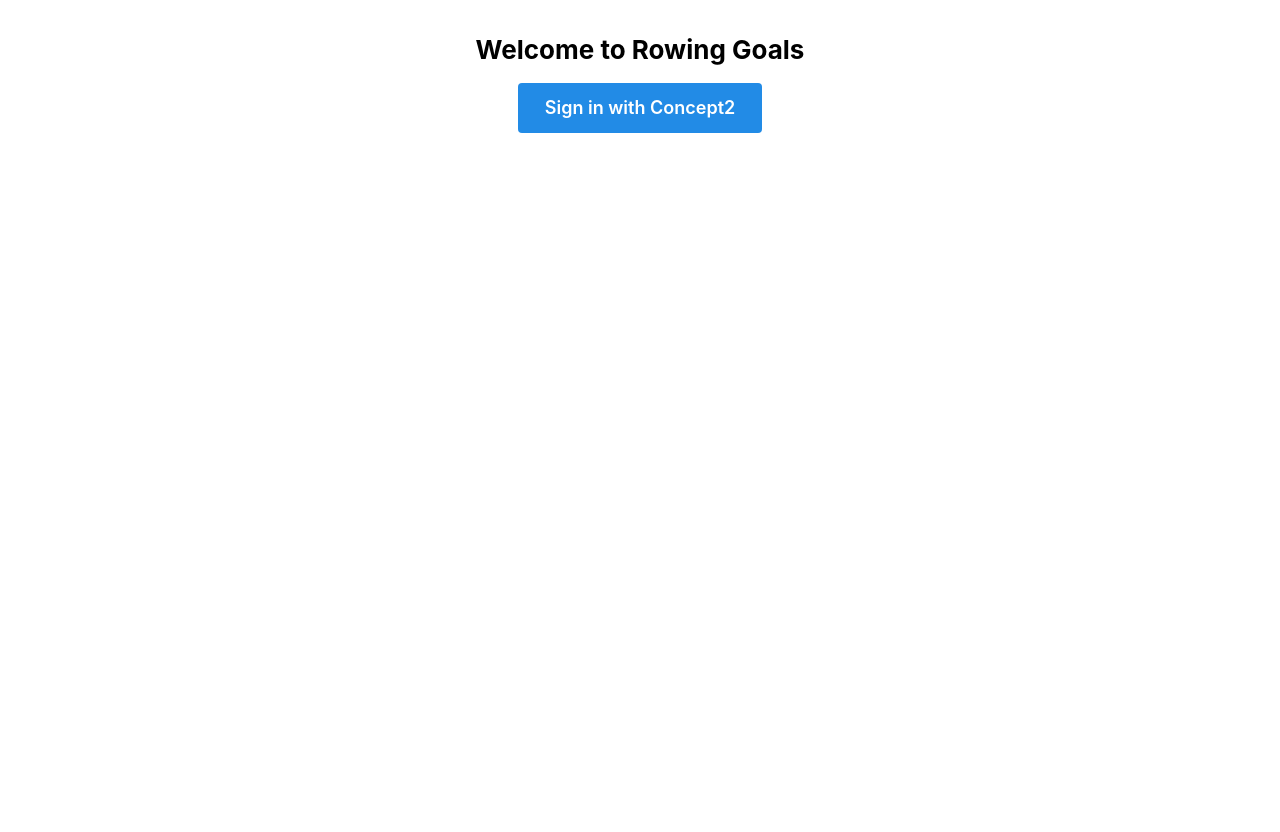
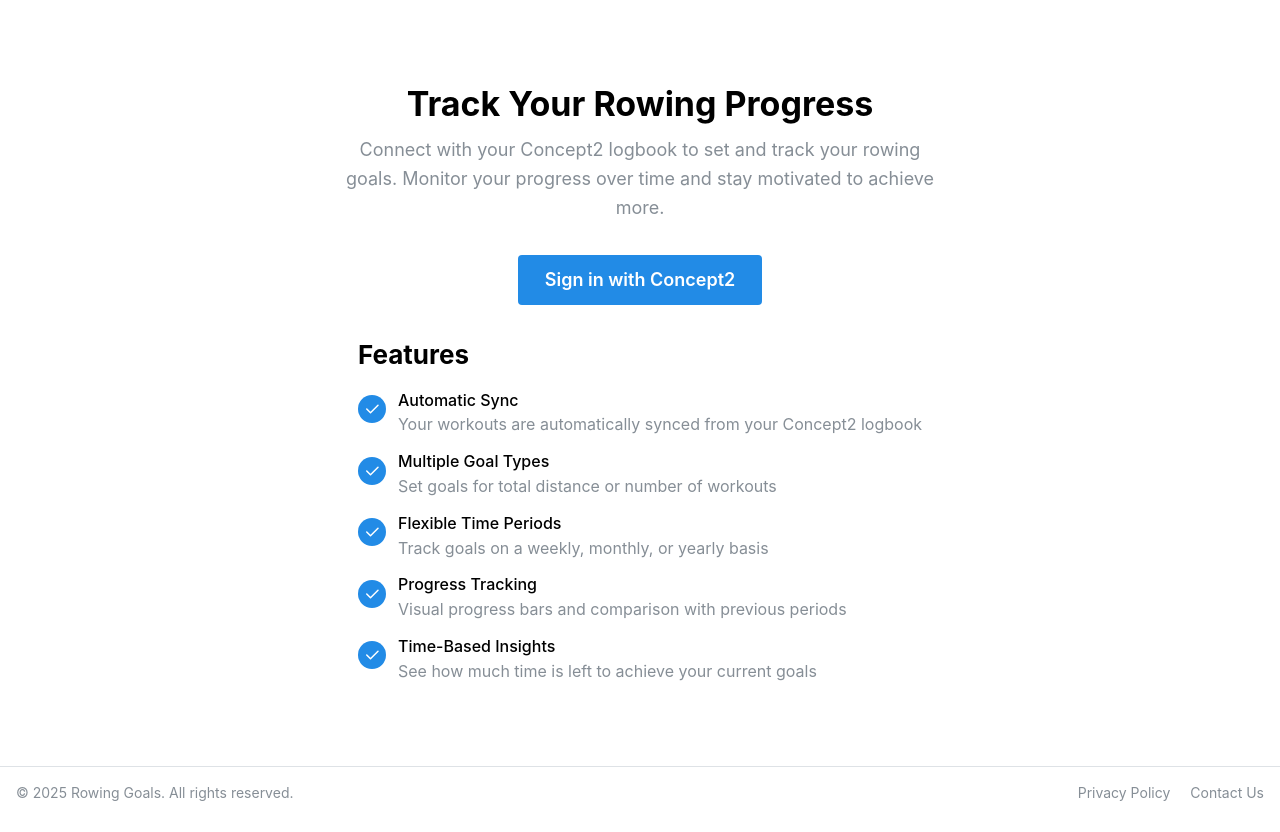
Before and after one commit to lukeledet/lukeledet.github.io, a React (Vite) app in the folder frontend/: page / in a window 1280 px wide. Built offline with nearby package versions, Linux system fonts and the light colour scheme; no server answers.

Commit message:
feat: told it to make the site "more professional"

```diff
--- a/frontend/src/App.tsx
+++ b/frontend/src/App.tsx
@@ -1,13 +1,18 @@
 import { MantineProvider } from '@mantine/core';
+import { Routes, Route, Navigate } from 'react-router-dom';
 import { SupabaseProvider } from './contexts/SupabaseContext';
 import { GoalDashboard } from './components/GoalDashboard';
-import { Auth } from './components/Auth';
+import { LandingPage } from './components/LandingPage';
+import { PrivacyPolicy } from './components/PrivacyPolicy';
+import { Contact } from './components/Contact';
+import { Layout } from './components/Layout';
 import { useSupabase } from './hooks/useSupabase';
 import { useEffect, useState } from 'react';
 import '@mantine/core/styles.css';
 import '@mantine/dates/styles.css';
+import './index.css';
 
-function AppContent() {
+function ProtectedRoute({ children }: { children: React.ReactNode }) {
   const { supabase } = useSupabase();
   const [user, setUser] = useState<any>(null);
   const [loading, setLoading] = useState(true);
@@ -31,20 +36,34 @@
     return <div>Loading...</div>;
   }
 
-  return (
-    <div className="container mx-auto px-4 py-8">
-      {!user ? <Auth /> : <GoalDashboard />}
-    </div>
-  );
+  return user ? children : <Navigate to="/" replace />;
 }
 
 function App() {
   return (
-    <MantineProvider>
-      <SupabaseProvider>
-        <AppContent />
-      </SupabaseProvider>
-    </MantineProvider>
+    <SupabaseProvider>
+      <MantineProvider
+        defaultColorScheme="light"
+        theme={{
+          primaryColor: 'blue',
+        }}
+      >
+        <div style={{ backgroundColor: 'white', minHeight: '100vh' }}>
+          <Layout>
+            <Routes>
+              <Route path="/" element={<LandingPage />} />
+              <Route path="/dashboard" element={
+                <ProtectedRoute>
+                  <GoalDashboard />
+                </ProtectedRoute>
+              } />
+              <Route path="/privacy" element={<PrivacyPolicy />} />
+              <Route path="/contact" element={<Contact />} />
+            </Routes>
+          </Layout>
+        </div>
+      </MantineProvider>
+    </SupabaseProvider>
   );
 }
 
--- /dev/null
+++ b/frontend/src/components/Contact.tsx
@@ -0,0 +1,12 @@
+import { Title, Text, Stack } from '@mantine/core';
+
+export function Contact() {
+  return (
+    <Stack gap="md">
+      <Title>Contact Us</Title>
+      <Text>
+        Contact information will be available here soon. Thank you for your patience.
+      </Text>
+    </Stack>
+  );
+}
--- /dev/null
+++ b/frontend/src/components/LandingPage.tsx
@@ -0,0 +1,83 @@
+import { Title, Text, Button, Stack, List, ThemeIcon, rem } from '@mantine/core';
+import { IconCheck } from '@tabler/icons-react';
+import { useSupabase } from '../hooks/useSupabase';
+
+export function LandingPage() {
+  const { supabase } = useSupabase();
+
+  const handleLogin = async () => {
+    try {
+      const { error } = await supabase.auth.signInWithOAuth({
+        provider: 'keycloak',
+        options: {
+          redirectTo: `${window.location.origin}/dashboard`,
+          scopes: 'user:read results:read',
+        }
+      });
+
+      if (error) throw error;
+    } catch (error) {
+      console.error('Error logging in:', error);
+    }
+  };
+
+  return (
+    <Stack gap="xl" align="center" py={50}>
+      <Stack gap="xs" ta="center" maw={600}>
+        <Title>Track Your Rowing Progress</Title>
+        <Text size="lg" c="dimmed">
+          Connect with your Concept2 logbook to set and track your rowing goals.
+          Monitor your progress over time and stay motivated to achieve more.
+        </Text>
+      </Stack>
+
+      <Button size="lg" onClick={handleLogin}>
+        Sign in with Concept2
+      </Button>
+
+      <Stack gap="md" maw={600}>
+        <Title order={2}>Features</Title>
+        <List
+          spacing="sm"
+          size="lg"
+          icon={
+            <ThemeIcon size={28} radius="xl" color="blue">
+              <IconCheck style={{ width: rem(18) }} />
+            </ThemeIcon>
+          }
+        >
+          <List.Item>
+            <Text fw={500}>Automatic Sync</Text>
+            <Text c="dimmed">
+              Your workouts are automatically synced from your Concept2 logbook
+            </Text>
+          </List.Item>
+          <List.Item>
+            <Text fw={500}>Multiple Goal Types</Text>
+            <Text c="dimmed">
+              Set goals for total distance or number of workouts
+            </Text>
+          </List.Item>
+          <List.Item>
+            <Text fw={500}>Flexible Time Periods</Text>
+            <Text c="dimmed">
+              Track goals on a weekly, monthly, or yearly basis
+            </Text>
+          </List.Item>
+          <List.Item>
+            <Text fw={500}>Progress Tracking</Text>
+            <Text c="dimmed">
+              Visual progress bars and comparison with previous periods
+            </Text>
+          </List.Item>
+          <List.Item>
+            <Text fw={500}>Time-Based Insights</Text>
+            <Text c="dimmed">
+              See how much time is left to achieve your current goals
+            </Text>
+          </List.Item>
+        </List>
+      </Stack>
+    </Stack>
+  );
+}
--- /dev/null
+++ b/frontend/src/components/Layout.tsx
@@ -0,0 +1,35 @@
+import { Container, Group, Text, Stack, Anchor, Box, Paper } from '@mantine/core';
+
+interface LayoutProps {
+  children: React.ReactNode;
+}
+
+export function Layout({ children }: LayoutProps) {
+  const currentYear = new Date().getFullYear();
+
+  return (
+    <Paper style={{ minHeight: '100vh', display: 'flex', flexDirection: 'column' }}>
+      <Container size="xl" py="xl" style={{ flex: 1 }}>
+        {children}
+      </Container>
+
+      <Box component="footer" style={{ borderTop: '1px solid var(--mantine-color-gray-3)', marginTop: 'auto' }}>
+        <Container size="xl" py="md">
+          <Group justify="space-between">
+            <Text size="sm" c="dimmed">
+              © {currentYear} Rowing Goals. All rights reserved.
+            </Text>
+            <Group gap="lg" justify="flex-end">
+              <Anchor component="a" href="/privacy" size="sm" c="dimmed">
+                Privacy Policy
+              </Anchor>
+              <Anchor component="a" href="/contact" size="sm" c="dimmed">
+                Contact Us
+              </Anchor>
+            </Group>
+          </Group>
+        </Container>
+      </Box>
+    </Paper>
+  );
+}
--- /dev/null
+++ b/frontend/src/components/PrivacyPolicy.tsx
@@ -0,0 +1,12 @@
+import { Title, Text, Stack } from '@mantine/core';
+
+export function PrivacyPolicy() {
+  return (
+    <Stack gap="md">
+      <Title>Privacy Policy</Title>
+      <Text>
+        This privacy policy will be updated soon with information about how we handle your data.
+      </Text>
+    </Stack>
+  );
+}
--- a/frontend/src/index.css
+++ b/frontend/src/index.css
@@ -1,13 +1,22 @@
+html, body, #root {
+  margin: 0;
+  padding: 0;
+  min-height: 100vh;
+  background-color: white;
+}
+
+body {
+  font-family: -apple-system, BlinkMacSystemFont, 'Segoe UI', 'Roboto', 'Oxygen',
+    'Ubuntu', 'Cantarell', 'Fira Sans', 'Droid Sans', 'Helvetica Neue',
+    sans-serif;
+  -webkit-font-smoothing: antialiased;
+  -moz-osx-font-smoothing: grayscale;
+}
+
 :root {
   font-family: Inter, system-ui, Avenir, Helvetica, Arial, sans-serif;
   line-height: 1.5;
   font-weight: 400;
-}
-
-body {
-  margin: 0;
-  min-width: 320px;
-  min-height: 100vh;
 }
 
 .App {
```
